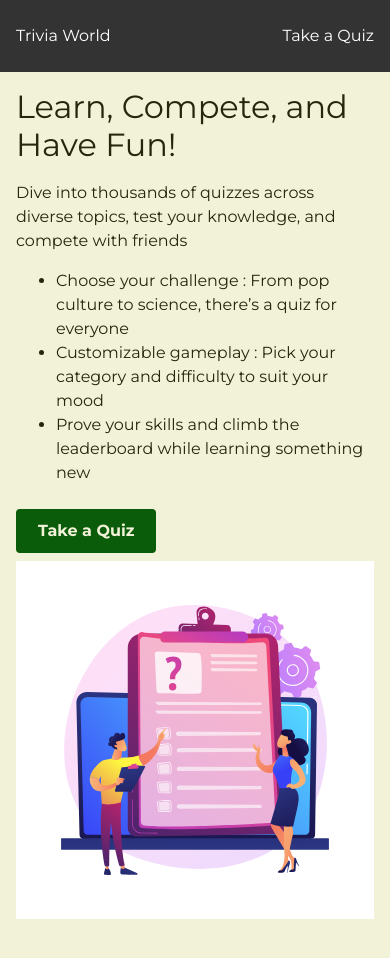
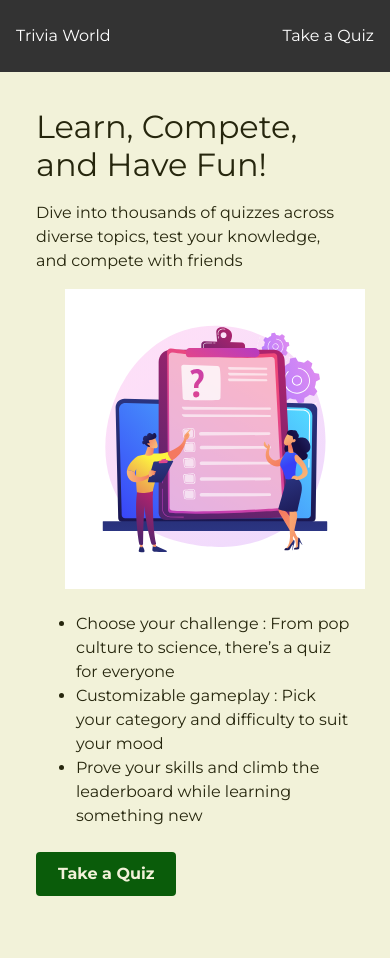
Before and after one commit to mansouriothmane/trivia-world, an Angular app: page / in a window 390 px wide. Before the commit the page ends 935 px from the top, so only its background shows below. Built offline with nearby package versions, Linux system fonts and the light colour scheme.

Commit message:
make hero section responsive

```diff
--- a/src/app/components/hero/hero.component.html
+++ b/src/app/components/hero/hero.component.html
@@ -2,6 +2,9 @@
   <div class="text-content">
     <h1>{{ headline }}</h1>
     <p>{{ subheadline }}</p>
+    <div class="svg-container small-screen">
+      <img [src]="imagePath" alt="Illustration" class="responsive" />
+    </div>
     <ul>
       @for (feature of keyFeatures; track feature.id) {
       <li>
@@ -11,5 +14,7 @@
     </ul>
     <button (click)="onClickButton()">{{ callToAction }}</button>
   </div>
-  <img [src]="imagePath" alt="Illustration" class="responsive" />
+  <div class="svg-container large-screen">
+    <img [src]="imagePath" alt="Illustration" />
+  </div>
 </div>
--- a/src/app/components/hero/hero.component.scss
+++ b/src/app/components/hero/hero.component.scss
@@ -1,19 +1,80 @@
 .hero-section {
     display: flex;
     flex-direction: column;
-    justify-content: start;
     align-items: center;
+    padding: 20px;
+}
 
-    .responsive {
-        width: 100%;
-        max-width: 500px;
-        height: auto;
+.text-content,
+.svg-container {
+    max-width: 1200px;
+    width: 100%;
+}
+
+.text-content {
+    margin-bottom: 20px;
+    padding: 0 20px;
+}
+
+.svg-container {
+    display: none;
+    padding: 0 20px;
+}
+
+.svg-container img {
+    max-width: 100%;
+    height: auto;
+    width: 350px;
+}
+
+@media (max-width: 768px) {
+    .svg-container.small-screen {
+        display: block;
+        margin-top: 10px;
+        text-align: center;
+    }
+
+    .svg-container img {
+        width: 300px;
     }
 }
 
-@media only screen and (min-width: 768px) {
+@media (min-width: 769px) {
     .hero-section {
         flex-direction: row;
         align-items: center;
+        justify-content: center;
+        gap: 40px;
+    }
+
+    .text-content,
+    .svg-container.large-screen {
+        max-width: 50%;
+    }
+
+    .svg-container.large-screen {
+        display: block;
+        text-align: right;
+    }
+
+    .svg-container img {
+        width: 450px;
     }
 }
+
+@media (min-width: 1400px) {
+
+    .hero-section {
+        max-width: 1400px;
+        margin: 0 auto;
+    }
+
+    .text-content,
+    .svg-container.large-screen {
+        max-width: 45%;
+    }
+
+    .svg-container img {
+        width: 500px;
+    }
+}
```
